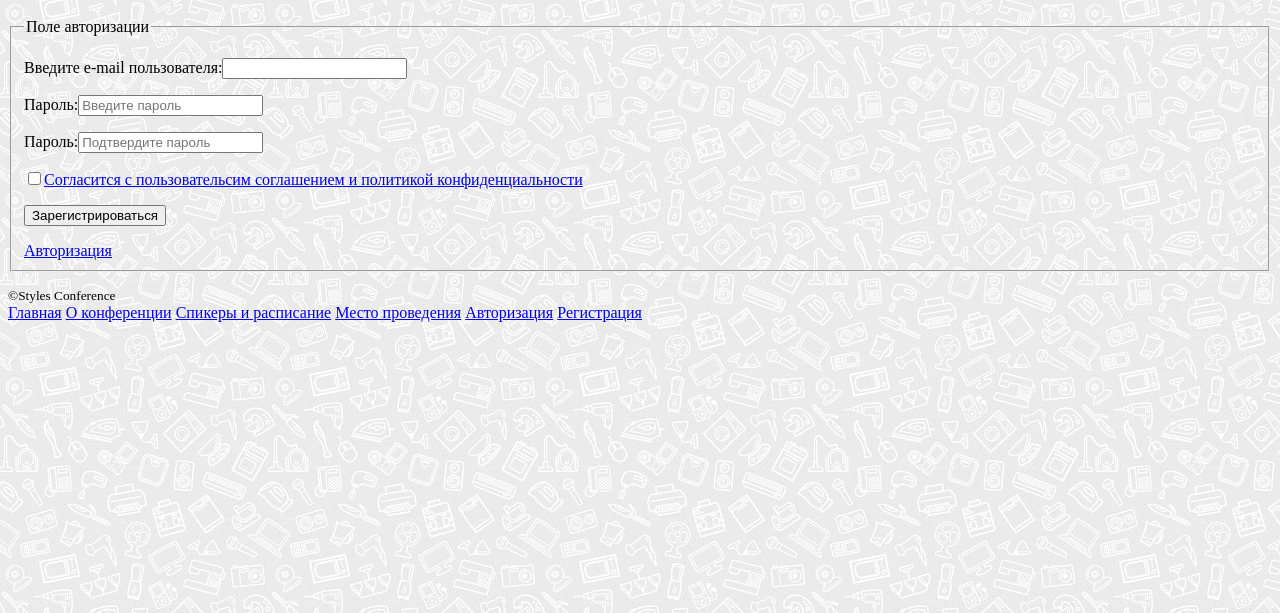
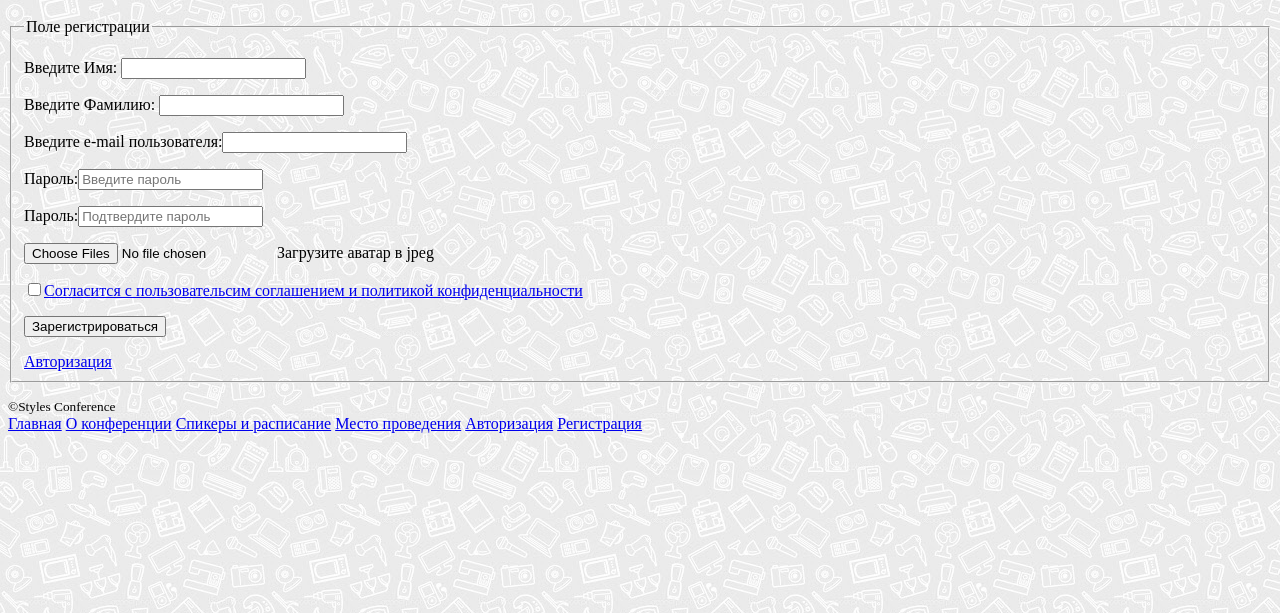
Before and after one commit to SergeyPoduzov/Homework1, a plain HTML site: page registration.html in a window 1280 px wide. Shown: the part 187-800 px from the top of the page. Drawn offline with Linux system fonts and the light colour scheme; files whose address does not match are found by name.

Commit message:
index  + registration fixed

```diff
--- a/registration.html
+++ b/registration.html
@@ -31,21 +31,31 @@
         <form action="#" method="post"
             enctype="multipart/form-data">
             <fieldset>
-                <legend>Поле авторизации</legend>
+                <legend>Поле регистрации</legend>
+                <p>
+                    <label>Введите Имя: <input type="text" required="required" minlength="3" maxlength="15"></label>
+                </p>
+                <p>
+                    <label>Введите Фамилию: <input type="text" required="required" minlength="3" maxlength="15"></label>
+                </p>
                 <p>
                     <label>Введите e-mail пользователя:<input type="email" required="required"></label>
                 </p>
                 <p>
-                    <label>Пароль:<input type="password" required="required" placeholder="Введите пароль"></label>
+                    <label>Пароль:<input type="password" required="required" minlength="6" placeholder="Введите пароль"></label>
                 </p>
                 <p>
-                    <label>Пароль:<input type="password" required="required" placeholder="Подтвердите пароль"></label>
+                    <label>Пароль:<input type="password" required="required" minlength="6" placeholder="Подтвердите пароль"></label>
+                </p>
+                <p>
+                    <input type="file" multiple accept="image/jpeg">Загрузите аватар в jpeg</label>
                 </p>
 
                 <p>
                     <label><input name="answer1" type="checkbox"><a href="#agreement.pdf">Согласится с пользовательсим
                         соглашением и политикой конфиденциальности</a></label>
                 </p>
+
                 <p>
                     <input type="submit" value="Зарегистрироваться">
 
```
Also changed, not shown: index.html (+2 -1 lines).
